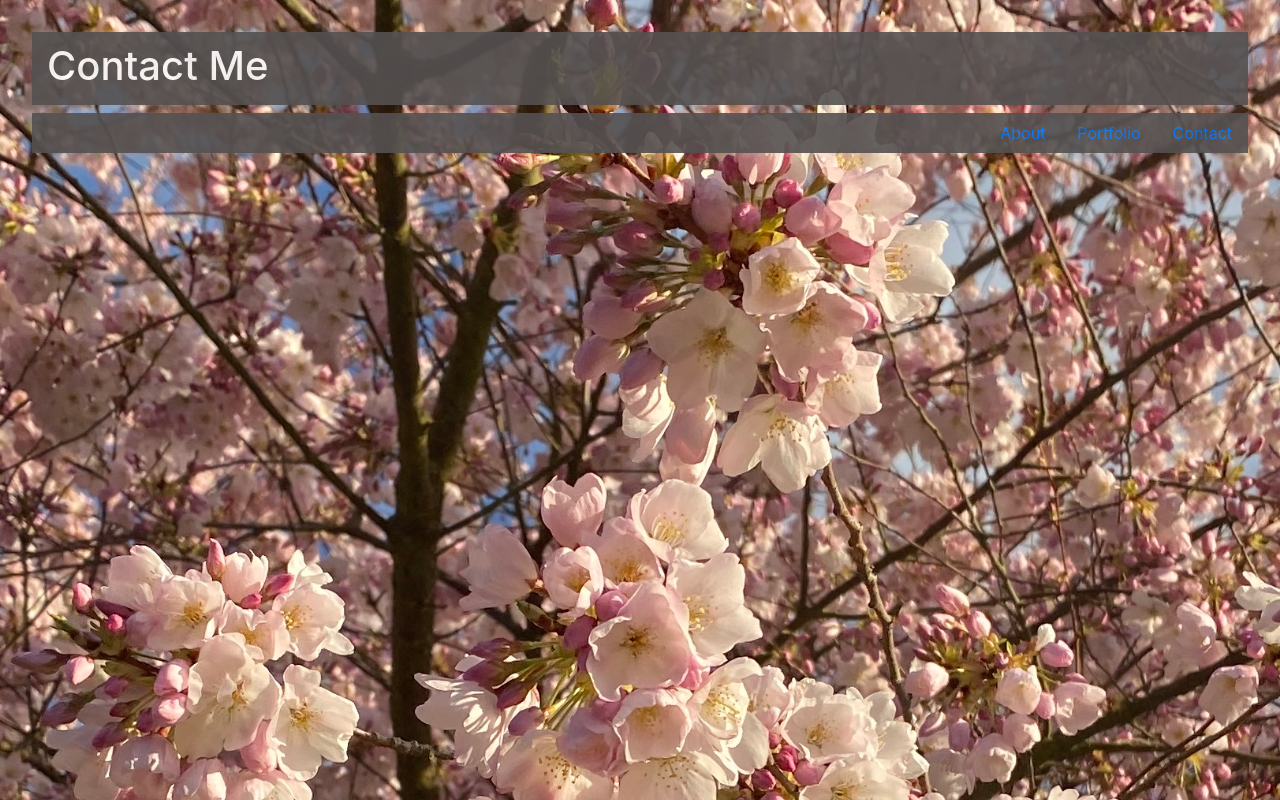
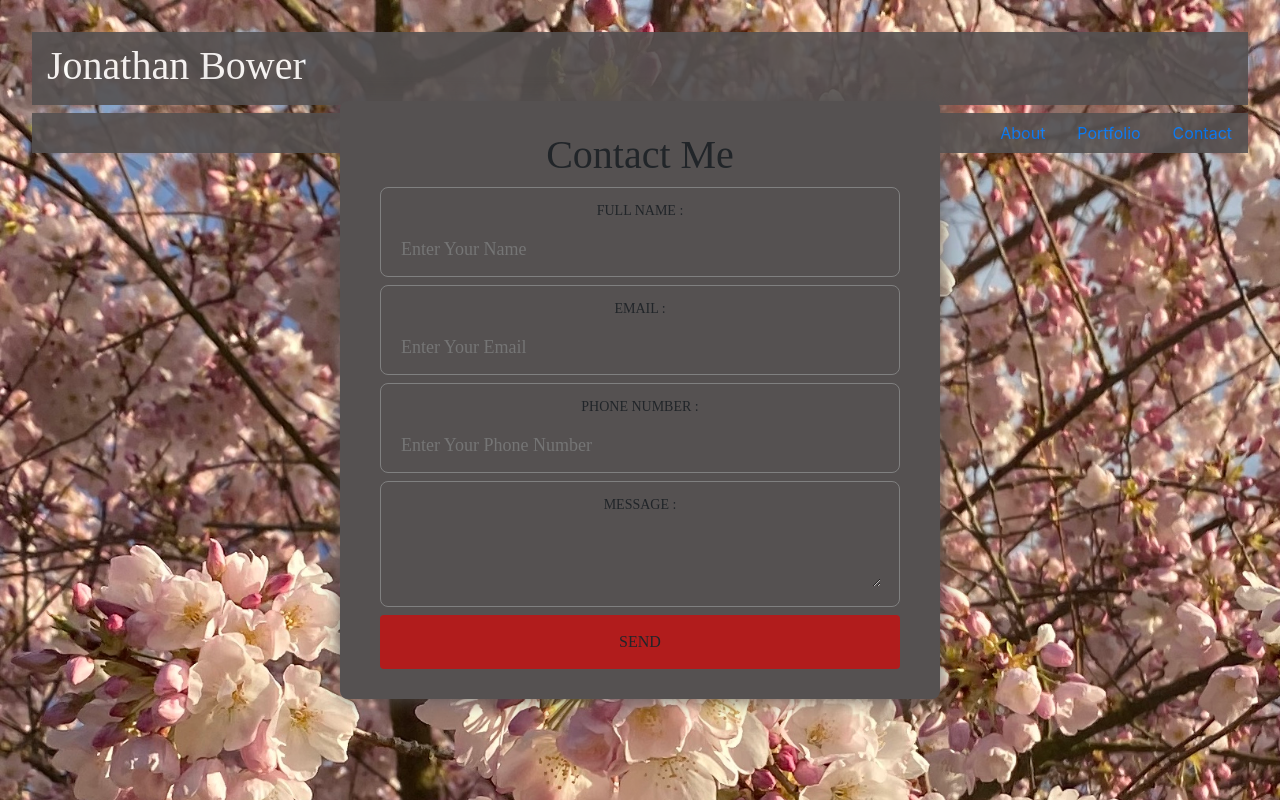
Before and after one commit to Bowerpower85/BowerPortfolio, a plain HTML site: page contact.html in a window 1280 px wide. Drawn offline with nearby package versions, Linux system fonts and the light colour scheme.

Commit message:
Adding in the contact page with resposive contact text box.

```diff
--- a/contact.css
+++ b/contact.css
@@ -13,12 +13,64 @@ body {
     box-sizing: border-box;
     background-color: #555151;
     color: #FFFFFF;
+    font-family: 'Times New Roman', Times, serif;
     padding-left: 15px;
     padding-bottom: 15px;
     padding-top: 10px;
 
 }
 
-nav {
-display: inline;
+.contactTab {
+    width: 58%;
+    max-width: 600px;
+    background: #555151;
+    position: absolute;
+    top: 50%;
+    left: 50%;
+    transform: translate(-50%, -50%);
+    padding: 30px 40px;
+    box-sizing: border-box;
+    border-radius: 8px;
+    text-align: center;
+    box-shadow: 0 0 20px #555151;
+    font-family: 'Times New Roman', Times, serif;
 }
+
+.contactTab h1 {
+    margin-top: 0;
+    font-weight: 500;
+}
+
+.textB {
+    border: 1px solid gray;
+    margin: 8px 0;
+    padding: 12px 18px;
+    border-radius: 8px;
+}
+
+.textB label {
+    display: block;
+    text-align: center;
+    text-transform: uppercase;
+    font-size: 14px;
+}
+
+.textB input,.textB textarea {
+    width: 100%;
+    border: none;
+    background: none;
+    outline: none;
+    font-size: 18px;
+    margin-top: 6px;
+}
+
+.btn {
+    display: block;
+    background: #b11c1c;
+    padding: 14px 0;
+    color: white;
+    text-transform: uppercase;
+    cursor: pointer;
+    margin-top: 8px;
+    width: 100%;
+}
--- a/contact.html
+++ b/contact.html
@@ -18,7 +18,7 @@
 </head>
 <body>
   <section class="jumbotron">
-    <h1 class="name">Contact Me</h1>
+    <h1 class="name">Jonathan Bower</h1>
       <nav>
         <ul class="nav justify-content-end" style="background-color: #555151;">
           <li class="nav-item">
@@ -33,5 +33,29 @@
         </ul>
       </nav>
   </section>
+
+  <section class="contactTab">
+    <h1>Contact Me</h1>
+    <div class="textB">
+        <label>Full Name :</label>
+        <input type="text" name="" value="" placeholder="Enter Your Name">
+    </div>
+
+    <div class="textB">
+        <label>Email :</label>
+        <input type="text" name="" value="" placeholder="Enter Your Email">
+    </div>
+
+    <div class="textB">
+        <label>Phone Number :</label>
+        <input type="text" name="" value="" placeholder="Enter Your Phone Number">
+    </div>
+
+    <div class="textB">
+        <label>Message :</label>
+        <textarea></textarea>
+    </div>
+    <a class="btn">Send</a>
+  </section>
 </body>
 </html>
--- a/index.css
+++ b/index.css
@@ -17,10 +17,6 @@ body {
     padding-bottom: 15px;
     padding-top: 10px;
 
-}
-
-nav {
-display: inline;
 }
 
 .row {
@@ -43,7 +39,7 @@ display: inline;
 
 }
 
-p {
+.textBox {
     box-sizing: border-box;
     background-color: ghostwhite;
     padding-top: 1rem;
```
Also changed, not shown: index.html (+3 -3 lines).
